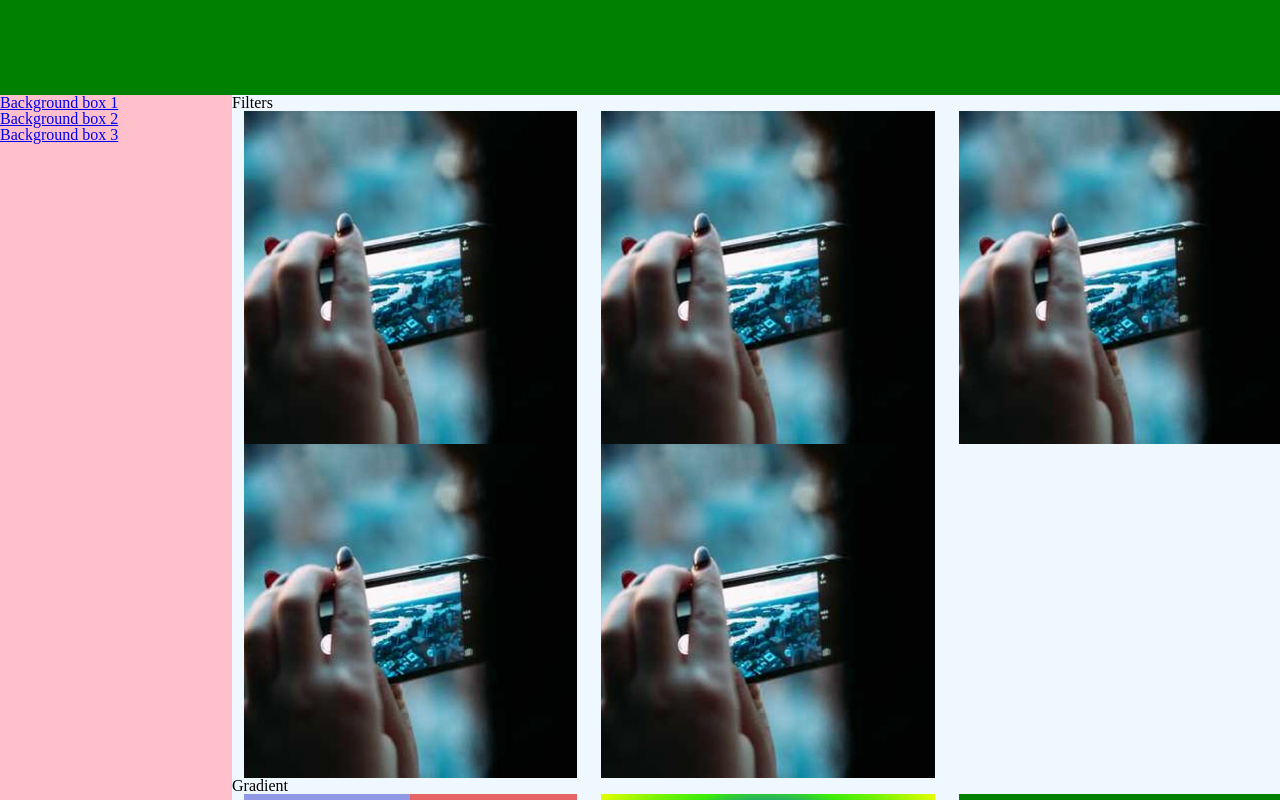
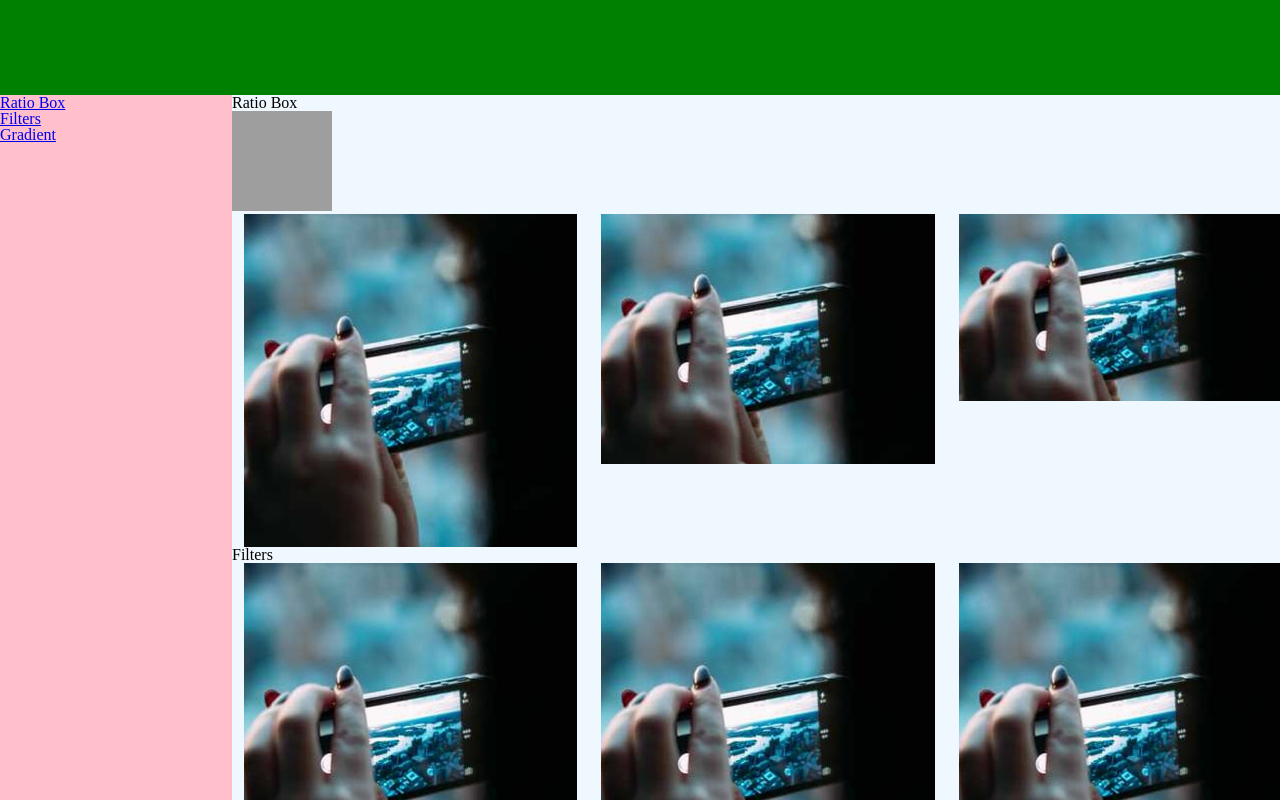
Before and after one commit to alexcracea/css-advanced, a website: page index.html in a window 1280 px wide. Drawn offline with Linux system fonts and the light colour scheme; grey boxes are pictures that could not be loaded; files whose address does not match are found by name.

Commit message:
lectia-4: add ratio box

```diff
--- a/index.html
+++ b/index.html
@@ -13,12 +13,37 @@
   <main class="main">
     <aside class="sidebar-area">
       <ul>
-        <li><a href="#background-box-1">Background box 1</a></li>
-        <li><a href="#background-box-2">Background box 2</a></li>
-        <li><a href="#background-box-3">Background box 3</a></li>
+        <li><a href="#ratio-box">Ratio Box</a></li>
+        <li><a href="#filters">Filters</a></li>
+        <li><a href="#gradient">Gradient</a></li>
       </ul>
     </aside>
     <content class="content-area">
+      <div class="section" id="ratio-box">
+        <h2 class="section__title">Ratio Box</h2>
+        <div class="section__content">
+          <img srcset="http://unsplash.it/100/100 1x, http://unsplash.it/200/200 2x" src="http://unsplash.it/200/200"  alt="">
+          <div class="container">
+            <div class="row">
+              <div class="col-lg-4">
+                <div class="ratio-box">
+                  <img src="images//filter.jpg"/>
+                </div>
+              </div>
+              <div class="col-lg-4">
+                <div class="ratio-box ratio-box--4-3">
+                  <img src="images//filter.jpg"/>
+                </div>
+              </div>
+              <div class="col-lg-4">
+                <div class="ratio-box ratio-box--16-9">
+                  <img src="images//filter.jpg"/>
+                </div>
+              </div>
+            </div>
+          </div>
+        </div>
+      </div>
       <div class="section" id="filters">
         <h2 class="section__title">Filters</h2>
         <div class="section__content">
--- /dev/null
+++ b/scss/base/_breakpoints.scss
@@ -0,0 +1,9 @@
+$mobile: 500px;
+$tablet: 768px;
+$desktop: 1200px;
+$desktop-wide: 1400px;
+
+$mobile-max: $mobile - 1;
+$tablet-max: $tablet - 1;
+$desktop-max: $desktop - 1;
+$desktop-wide-max: $desktop-wide - 1;
--- /dev/null
+++ b/scss/base/_helpers.scss
@@ -0,0 +1,8 @@
+@mixin fix-inline-blocks($fontsize: 16px) {
+  font-size: 0;
+
+  > * {
+    display: inline-block;
+    font-size: $fontsize;
+  }
+}
--- /dev/null
+++ b/scss/layout/_ratio-box.scss
@@ -0,0 +1,30 @@
+.ratio-box {
+  position: relative;
+
+  &::before {
+    content: '';
+    padding-top: 100%;
+    display: block;
+  }
+
+  > * {
+    position: absolute;
+    top: 0;
+    left: 0;
+    width: 100%;
+    height: 100%;
+    object-fit: cover;
+  }
+}
+
+.ratio-box--16-9 {
+  &::before {
+    padding-top: 56.25%;
+  }
+}
+
+.ratio-box--4-3 {
+  &::before {
+    padding-top: 75%;
+  }
+}
--- a/scss/main.scss
+++ b/scss/main.scss
@@ -1,6 +1,10 @@
+@import '../node_modules/breakpoint-sass/stylesheets/breakpoint';
 @import 'base/colors';
+@import 'base/breakpoints';
+@import 'base/helpers';
 @import 'base/reset';
 @import '../node_modules/bootstrap/scss/bootstrap-grid.scss';
+@import 'layout/ratio-box';
 @import 'layout/section';
 @import 'components/filters';
 @import 'components/gradients';
```
Also changed, not shown: css/main.css.
